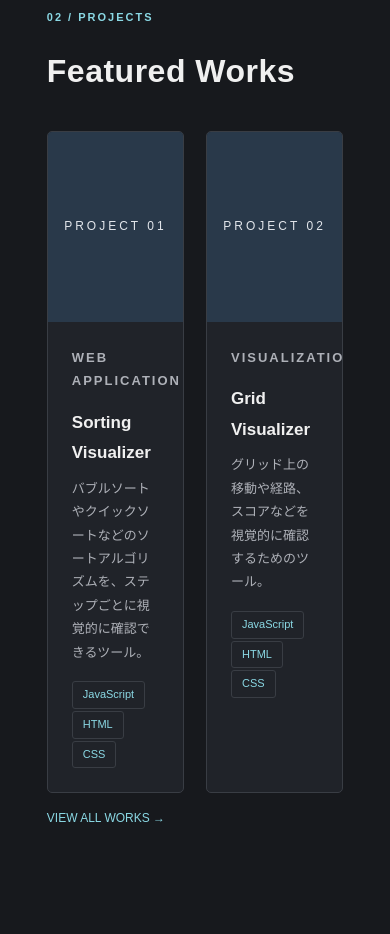
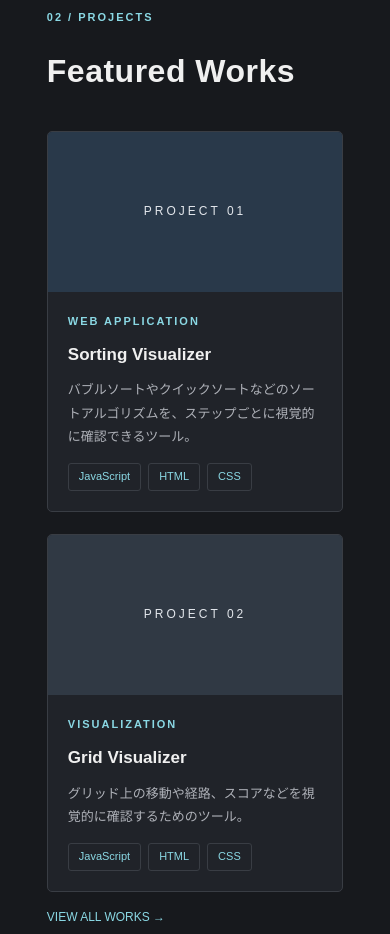
Before and after one commit to UT0911/utml, a plain HTML site: page index.html in a window 390 px wide. Shown: the part 1120-2054 px from the top of the page. Drawn offline with Linux system fonts and the light colour scheme.

Commit message:
Style dynamic work cards on homepage and works page

```diff
--- a/css/pages/works.css
+++ b/css/pages/works.css
@@ -1,13 +1,14 @@
 /* 制作物一覧 */
 .work-grid {
   display: grid;
-  grid-template-columns: repeat(2, 1fr);
+  grid-template-columns: repeat(2, minmax(0, 1fr));
   gap: 22px;
 }
 
 .work-card {
   padding: 0;
   overflow: hidden;
+  min-width: 0;
 }
 
 .work-image {
@@ -17,11 +18,11 @@
   background: #29394a;
 }
 
-.work-image.second {
+.work-image-2 {
   background: #303944;
 }
 
-.work-image.third {
+.work-image-3 {
   background: #3b3545;
 }
 
@@ -40,10 +41,20 @@
   margin-bottom: 8px;
 }
 
-.work-info p {
+.work-info > p:not(.eyebrow) {
   color: var(--sub-text);
   font-size: 13px;
   margin-bottom: 15px;
+}
+
+.work-info .eyebrow {
+  margin-bottom: 8px;
+}
+
+.work-tags {
+  display: flex;
+  flex-wrap: wrap;
+  gap: 7px;
 }
 
 .tag {
@@ -54,3 +65,17 @@
   border-radius: 3px;
   font-size: 11px;
 }
+
+@media (max-width: 700px) {
+  .work-grid {
+    grid-template-columns: 1fr;
+  }
+
+  .work-image {
+    height: 160px;
+  }
+
+  .work-info {
+    padding: 20px;
+  }
+}
```
